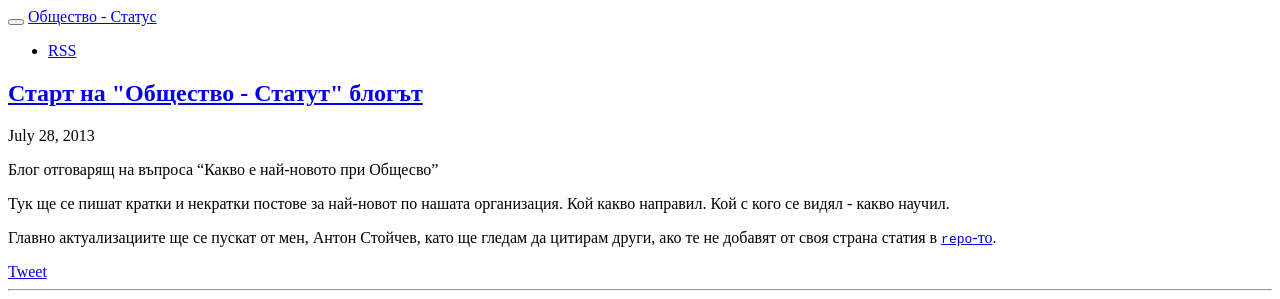
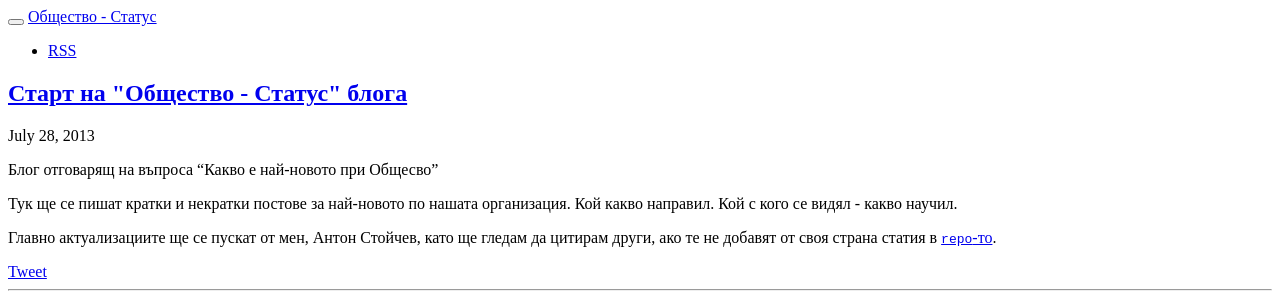
Before and after one commit to obshtestvo/obshtestvo.github.io, a Jekyll site: the page built from _posts/2013-07-28-intro.md, in a window 1280 px wide. Shown: the top 299 px of the page. Built offline with Jekyll 4.4.1, drawn with Linux system fonts in a browser that asks for light colours; nearby versions of some CDN libraries; Markdown is read by kramdown in place of the engine named in the settings; comment, search, counter and statistics services are not loaded.

Commit message:
Fix typos.

```diff
--- a/_posts/2013-07-28-intro.md
+++ b/_posts/2013-07-28-intro.md
@@ -1,11 +1,11 @@
 ---
 layout: post
 category : announcement
-title: Старт на "Общество - Статут" блогът
+title: Старт на "Общество - Статус" блога
 ---
 
 Блог отговарящ на въпроса "Какво е най-новото при Общесво"
 
-Тук ще се пишат кратки и некратки постове за най-новот по нашата организация. Кой какво направил. Кой с кого се видял - какво научил.
+Тук ще се пишат кратки и некратки постове за най-новото по нашата организация. Кой какво направил. Кой с кого се видял - какво научил.
 
 Главно актуализациите ще се пускат от мен, Антон Стойчев, като ще гледам да цитирам други, ако те не добавят от своя страна статия в [`repo`-то](https://github.com/obshtestvo/info/tree/gh-pages).
```
